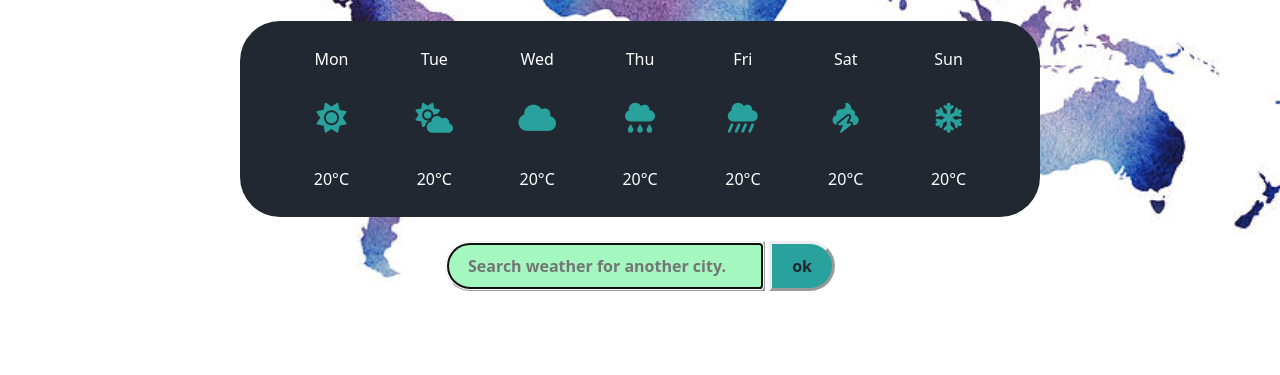
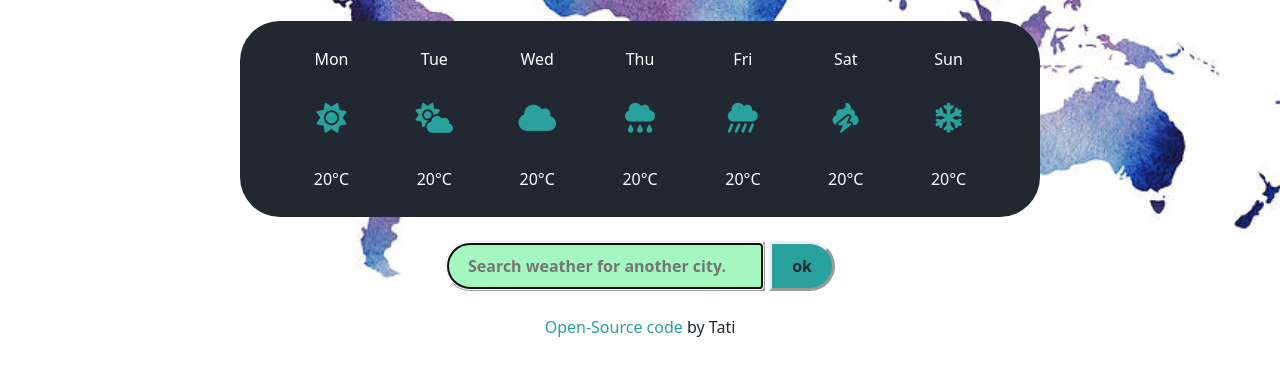
Before and after one commit to TatiZofka/Weather-Vanilla-App, a plain HTML site: page index.html in a window 1280 px wide. Shown: the part 465-840 px from the top of the page. Drawn offline with nearby package versions, Linux system fonts and the light colour scheme.

Commit message:
added link to code

```diff
--- a/index.html
+++ b/index.html
@@ -114,6 +114,13 @@
         <input type="submit" value="ok" class="searchButton"/>
         </form>
       </div>
+      <br>
+      <p class="link">
+        <a href="https://github.com/TatiZofka/Weather-Vanilla-App" class="openSource">
+          Open-Source code
+        </a>
+        by Tati
+      </p>
     </div>
     <script
       src="src/script.js">
--- a/src/style.css
+++ b/src/style.css
@@ -109,3 +109,15 @@ li {
   text-decoration: none;
   color: white;
 }
+
+.link {
+  text-align: center;
+  font-family: var(--bs-body-font-family);
+  font-weight: 300;
+  color: #222831;
+}
+
+.openSource {
+  text-decoration: none;
+  color: #29a19c;
+}
```
